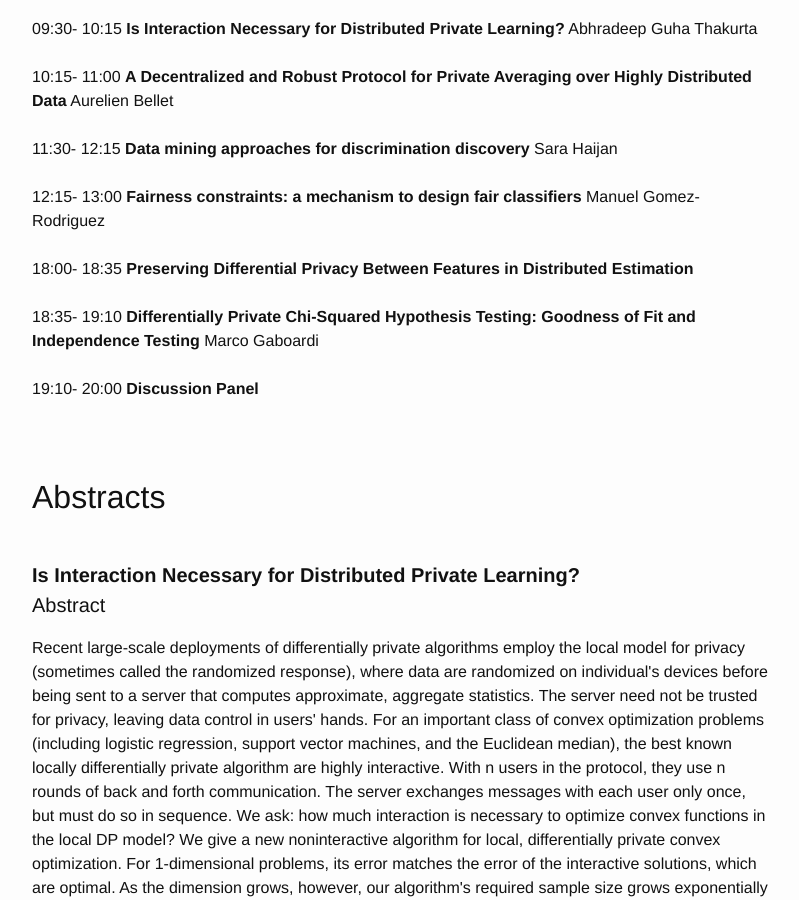
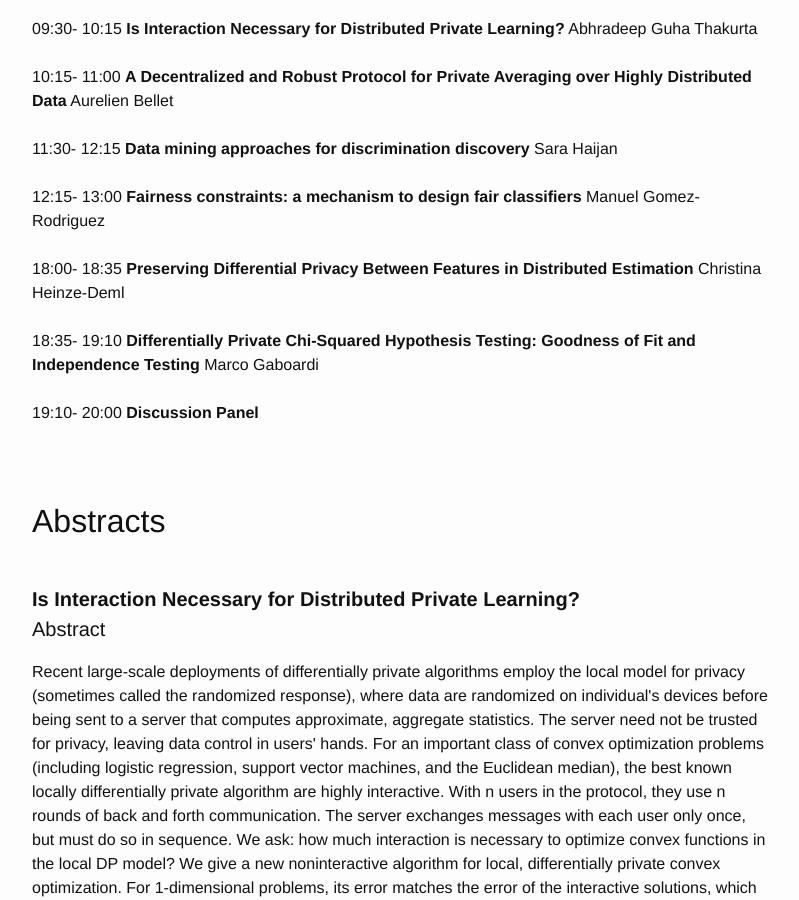
Before and after one commit to dalimeeting/dalimeeting.github.io, a Jekyll site: the page built from _posts/2017-04-20-fairness-and-privacy.md, in a window 1280 px wide and 900 px high, scrolled down 1267 px. Shown: the whole window, without its empty margins (238-1037 px from the left). Built offline with Jekyll 4.4.1, drawn with Linux system fonts in a browser that asks for light colours.

Commit message:
Update 2017-04-20-fairness-and-privacy.md

```diff
--- a/_posts/2017-04-20-fairness-and-privacy.md
+++ b/_posts/2017-04-20-fairness-and-privacy.md
@@ -55,8 +55,8 @@ talks:
   abstract: "Algorithmic decision making is ubiquitous across a wide variety of online as well as offline services. However, there is a growing concern that these automated decisions can lead, even in the absence of intent, to a lack of fairness, i.e., their outcomes can disproportionately hurt (or, benefit) particular groups of people sharing one or more sensitive attributes (e.g., race, sex). In this talk, I will introduce a flexible mechanism to design fair classifiers by leveraging  a novel intuitive measure of decision boundary (un)fairness. I will then show that this mechanism can be easily incorporated into the formulation of several well-known margin based classifiers, without increasing their complexity, and it allows for a fine-grained control on the degree of fairness, often at a small cost in terms of accuracy."
 - title: "Preserving Differential Privacy Between Features in Distributed Estimation"
   author:
-  - given:
-    family:
+  - given: Christina
+    family: Heinze-Deml
   youtube:
   start: "18:00"
   end: "18:35"
```
